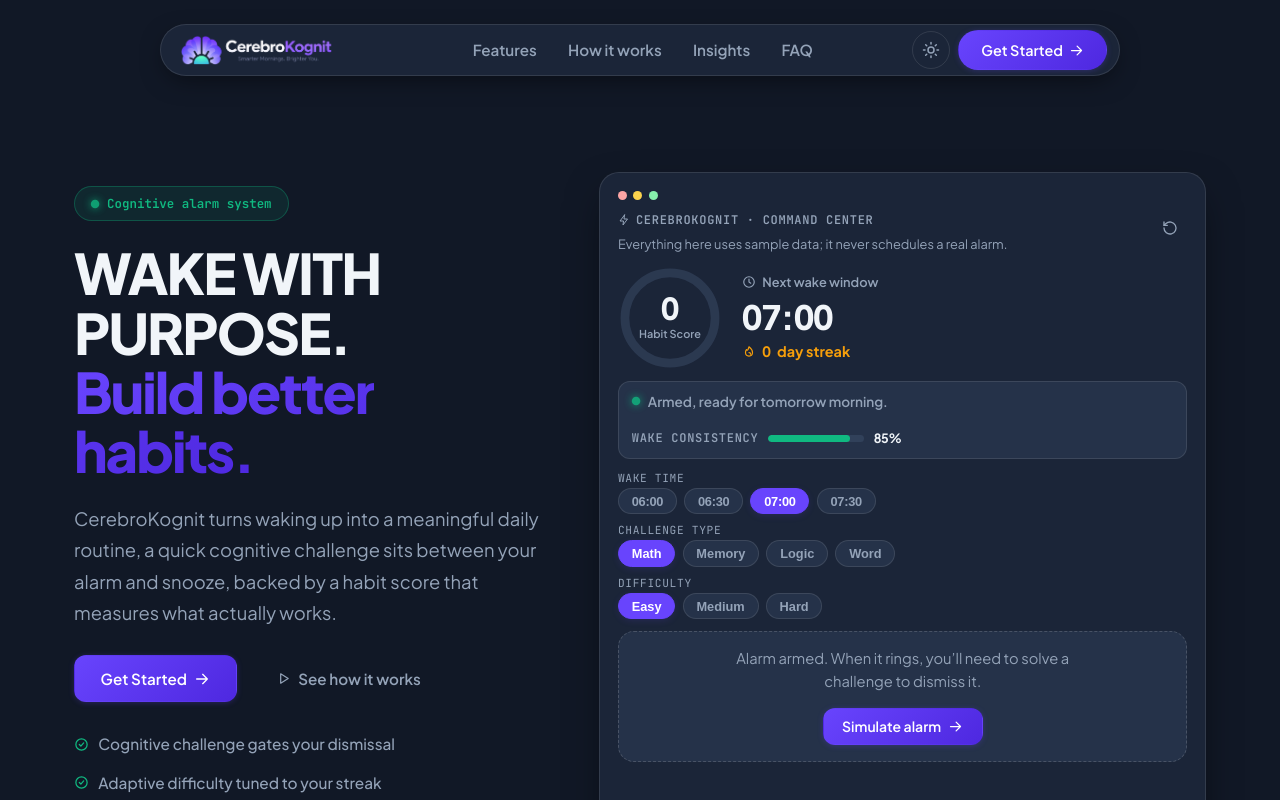
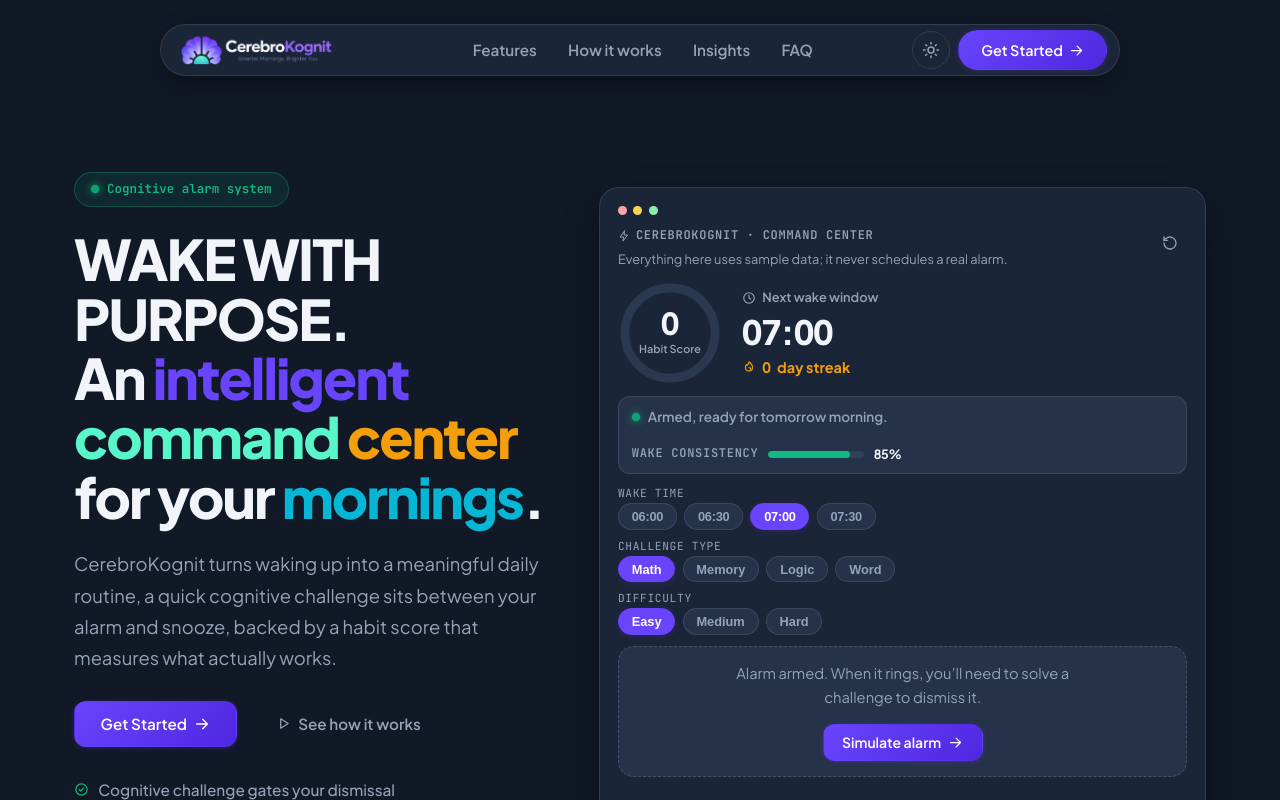
Before and after one commit to springboardmentor3010s/Intelligent-Alarm-Platform, a React (Vite) app in the folder web/: page / in a window 1280 px wide. Shown: the top 800 px of the page. Built offline with nearby package versions, Linux system fonts and the light colour scheme.

Commit message:
landing: hero subtitle 'An intelligent command center for your mornings.' in 4 distinct brand colors
WAKE WITH PURPOSE. stays as the h1; the em line now colors intelligent (violet #6844FD), command (mint #58F6CA), center (amber #F59E0B), mornings (cyan #06B6D4) via token-scoped .hl--* classes

```diff
--- a/web/src/components/landing/Hero.jsx
+++ b/web/src/components/landing/Hero.jsx
@@ -27,7 +27,12 @@
           <h1>
             WAKE WITH PURPOSE.
             <br />
-            <em>Build better habits.</em>
+            <em>
+              An <span className="hl--violet">intelligent</span>{' '}
+              <span className="hl--mint">command</span>{' '}
+              <span className="hl--amber">center</span> for your{' '}
+              <span className="hl--cyan">mornings</span>.
+            </em>
           </h1>
           <p className="lp-hero__lead">
             CerebroKognit turns waking up into a meaningful daily routine, a quick
--- a/web/src/index.css
+++ b/web/src/index.css
@@ -2011,11 +2011,11 @@
 }
 .lp-hero h1 em {
   font-style: normal;
-  background: var(--grad-primary);
-  -webkit-background-clip: text;
-  background-clip: text;
-  -webkit-text-fill-color: transparent;
-}
+}
+.lp-hero h1 em .hl--violet { color: var(--c-violet); }
+.lp-hero h1 em .hl--mint { color: var(--c-violet-light); }
+.lp-hero h1 em .hl--amber { color: var(--c-amber); }
+.lp-hero h1 em .hl--cyan { color: var(--c-cyan); }
 .lp-hero__lead {
   font-size: 1.15rem;
   color: var(--text-muted);
```
